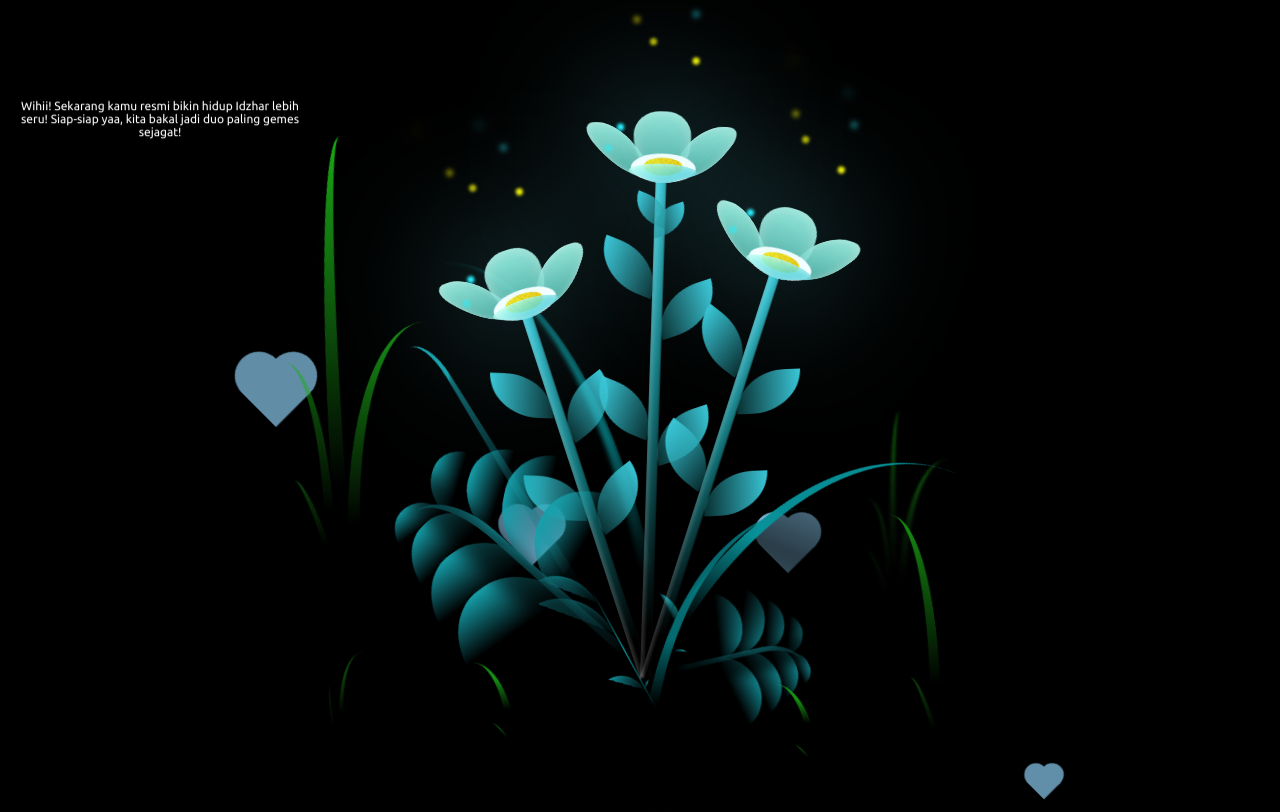
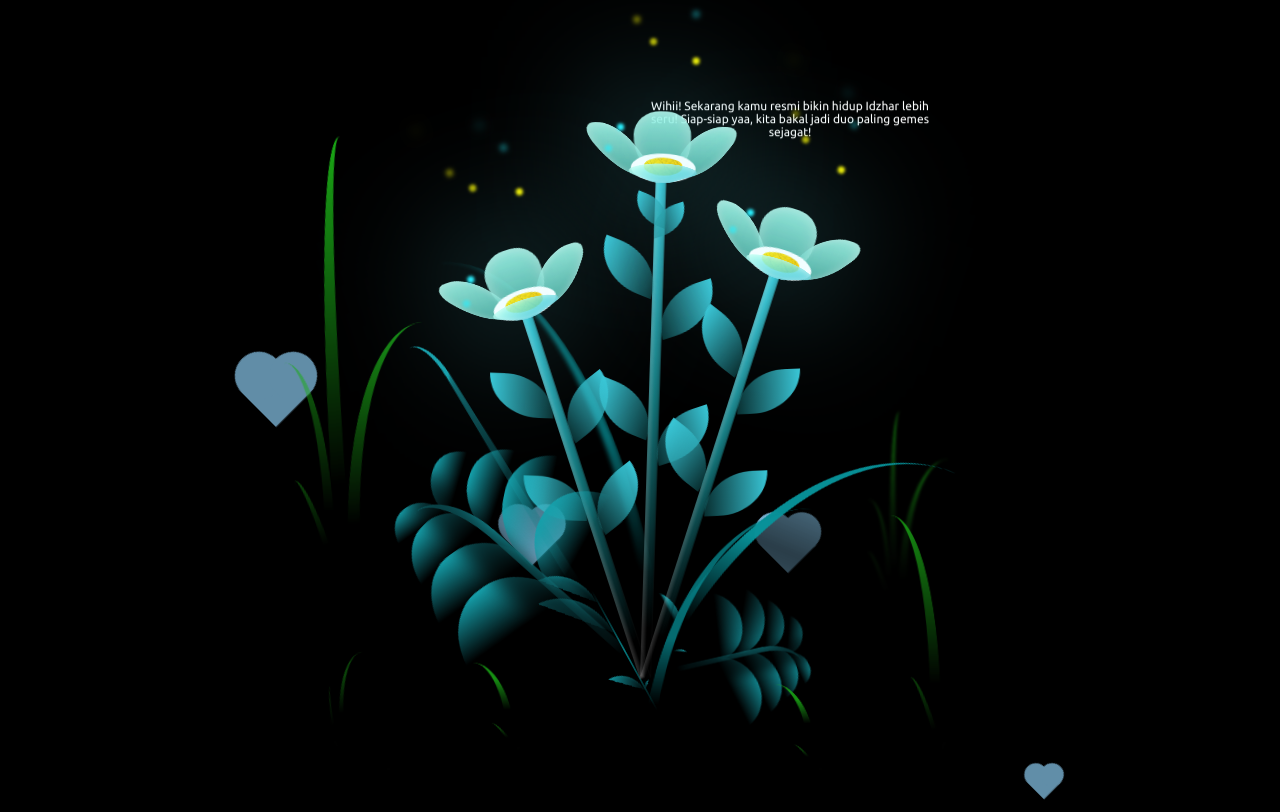
Before and after one commit to Arapemula/flowers, a website: page index.html in a window 1280 px wide. Drawn offline with Linux system fonts and the light colour scheme.

Commit message:
Deskripsi perubahan

```diff
--- a/index.html
+++ b/index.html
@@ -137,7 +137,7 @@
 </head>
 
 <body class="not-loaded">
-  <div style="color: white; position: absolute; top: 100px; font-family: 'Ubuntu'; left: 10px; transform: translateX(-50%); font-size: 12px; text-align: center; animation: fadeInSlideUp 1s ease-out, bounceInfinite 2s ease-in-out 1s infinite;width: 300px; ">
+  <div style="color: white; position: absolute; top: 100px; font-family: 'Ubuntu'; left: 50%; transform: translateX(-50%); font-size: 12px; text-align: center; animation: fadeInSlideUp 1s ease-out, bounceInfinite 2s ease-in-out 1s infinite;width: 300px; ">
     Wihii! Sekarang kamu resmi bikin hidup Idzhar lebih seru! Siap-siap yaa, kita bakal jadi duo paling gemes sejagat!
 </div>
 <div class="bubble-container" style="position: absolute;">
```
